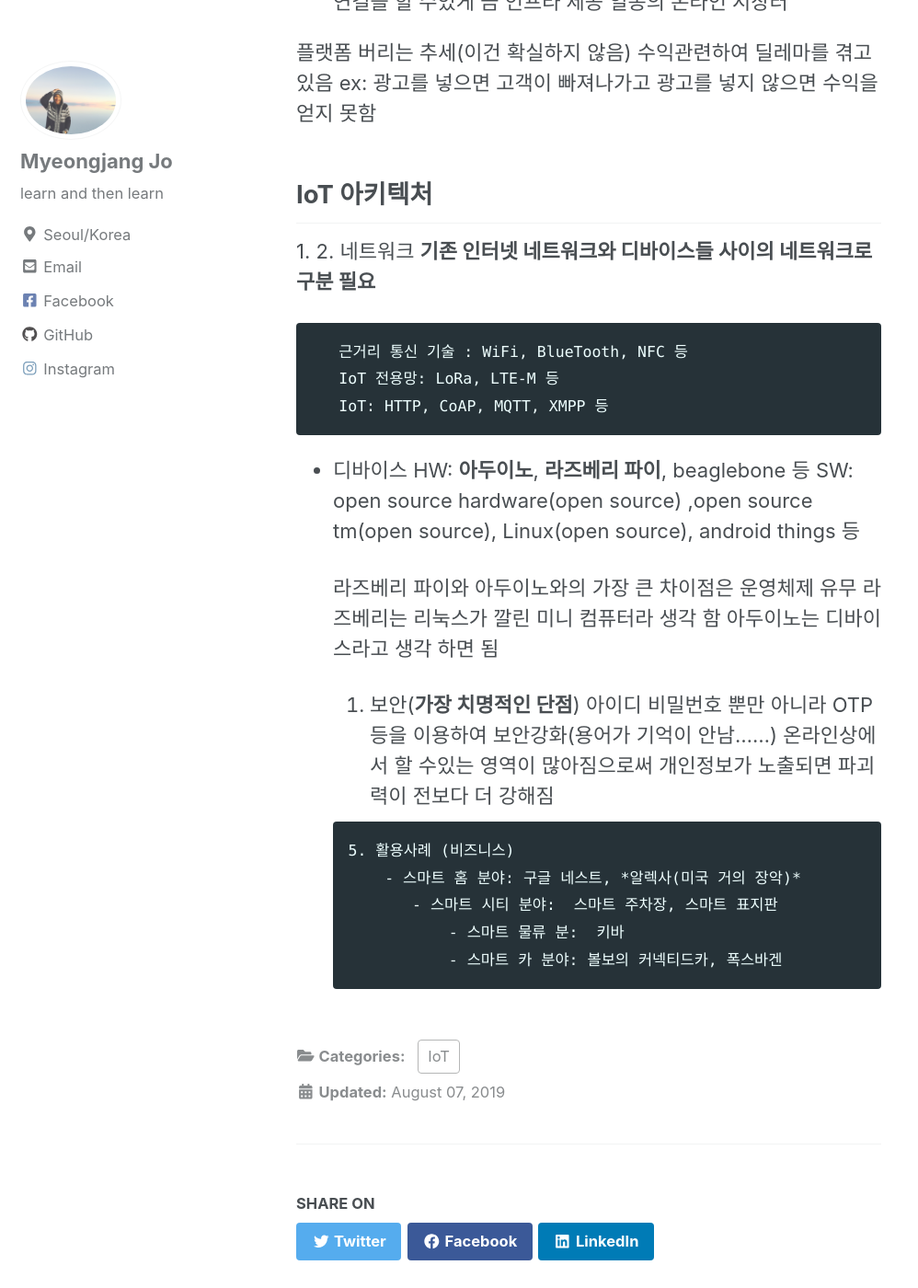
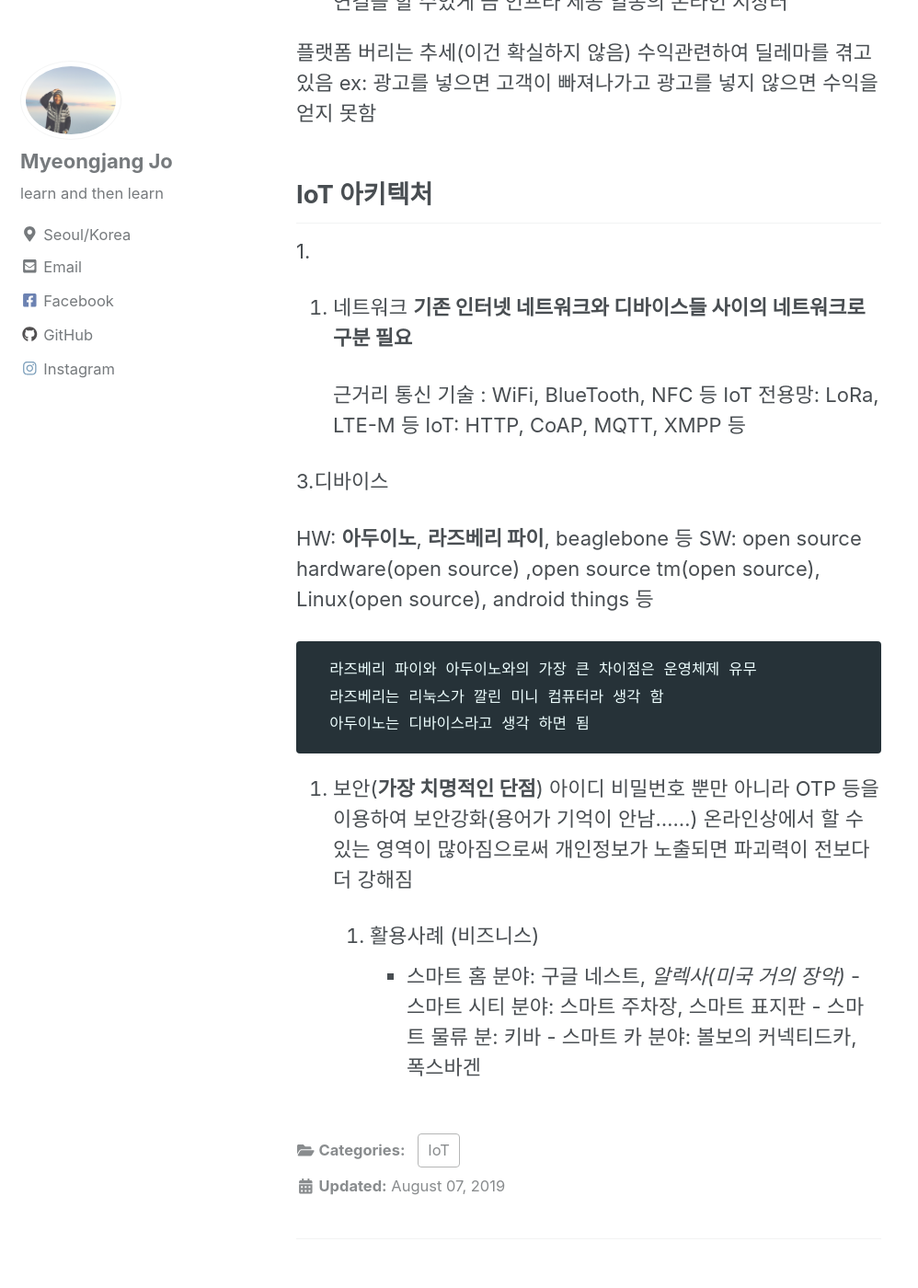
Before and after one commit to josephmjjo/josephmjjo.github.io, a Jekyll site: the page built from _posts/2019-08-07-IoT.md, in a window 1280 px wide and 1400 px high, scrolled down 309 px. Shown: the whole window at 92% size, without its empty margins (0-998 px from the left). Built offline with Jekyll 4.4.1, drawn with Linux system fonts in a browser that asks for light colours; cached includes are drawn as plain includes; nearby versions of some CDN libraries.

Commit message:
_posts/2019-08-07-IoT.md updated from https://stackedit.io/

```diff
--- a/_posts/2019-08-07-IoT.md
+++ b/_posts/2019-08-07-IoT.md
@@ -17,23 +17,24 @@ Iot란??
 
 ## IoT 아키텍처
 
-   1.
-    2. 네트워크
+ 1.
+ 2. 네트워크
       **기존 인터넷 네트워크와 디바이스들 사이의 네트워크로 구분 필요**
 
        근거리 통신 기술 : WiFi, BlueTooth, NFC 등
        IoT 전용망: LoRa, LTE-M 등
        IoT: HTTP, CoAP, MQTT, XMPP 등
 
- - 디바이스
-      HW: **아두이노**, **라즈베리 파이**, beaglebone 등
-      SW: open source hardware(open source) ,open source tm(open source), Linux(open source), android things 등
+3.디바이스
+
+   HW: **아두이노**, **라즈베리 파이**, beaglebone 등
+   SW: open source hardware(open source) ,open source tm(open source), Linux(open source), android things 등
 
       라즈베리 파이와 아두이노와의 가장 큰 차이점은 운영체제 유무
       라즈베리는 리눅스가 깔린 미니 컴퓨터라 생각 함
       아두이노는 디바이스라고 생각 하면 됨
 
-     4. 보안(**가장 치명적인 단점**)
+  4. 보안(**가장 치명적인 단점**)
         아이디 비밀번호 뿐만 아니라 OTP 등을 이용하여 보안강화(용어가 기억이 안남......)
         온라인상에서 할 수있는 영역이 많아짐으로써 개인정보가 노출되면 파괴력이 전보다 더 강해짐
 
```
Also changed, not shown: other parts of _posts/2019-08-07-IoT.md (+1 -1 lines).
